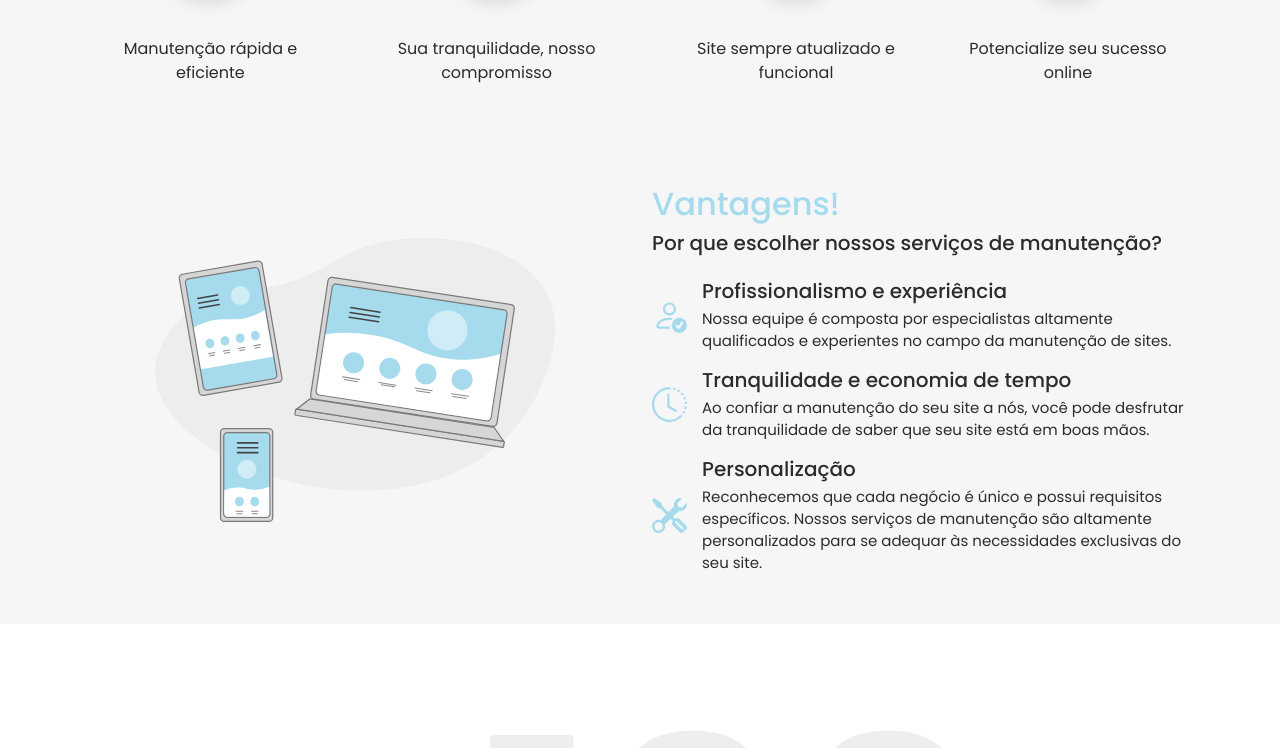
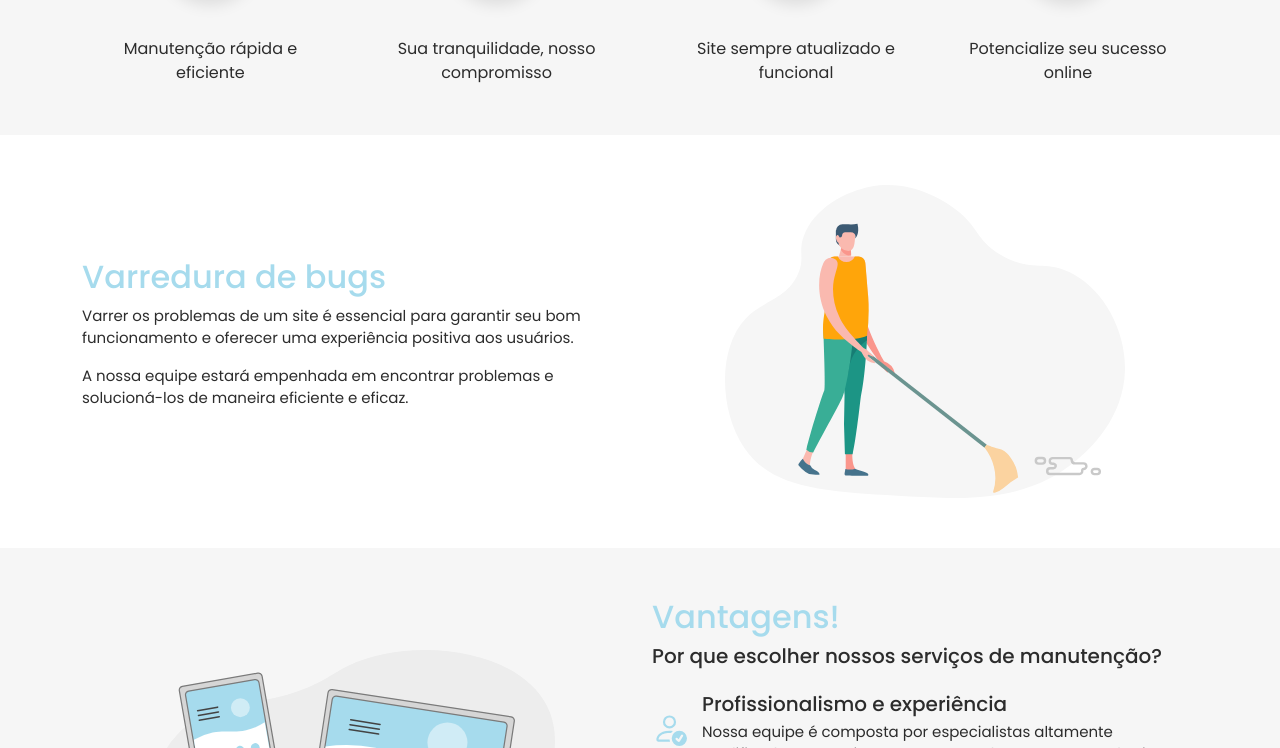
Before and after one commit to Vinicius064/enly, a plain HTML site: page index.html in a window 1280 px wide. Shown: the part 753-1501 px from the top of the page. Drawn offline with nearby package versions, Linux system fonts and the light colour scheme.

Commit message:
Add files via upload

```diff
--- a/css/style.css
+++ b/css/style.css
@@ -240,6 +240,17 @@ header.bg nav ul li a::after{
 }
 #passos .passos .passo > div svg{
     color: #fff;
+}
+
+#varredura{
+    padding: var(--height-nav) 0;
+}
+#varredura h2{
+    color: var(--color-primary);
+}
+#varredura img{
+    max-width: 400px;
+    margin: 0 auto;
 }
 
 #vantagens{
--- a/index.html
+++ b/index.html
@@ -92,16 +92,20 @@
                     </div>
                 </div>
             </section>
-            <!--<section id="varredura">
+            <section id="varredura">
                 <div class="container">
                     <div class="row">
                         <div class="col-lg-6">
                             <h2>Varredura de bugs</h2>
+                            <p>Varrer os problemas de um site é essencial para garantir seu bom funcionamento e oferecer uma experiência positiva aos usuários.</p>
+                            <p>A nossa equipe estará empenhada em encontrar problemas e solucioná-los de maneira eficiente e eficaz.</p>
                         </div>
-                        <div class="col-lg-6"></div>
+                        <div class="col-lg-6">
+                            <img src="imgs/varredura.svg">
+                        </div>
                     </div>
                 </div>
-            </section>-->
+            </section>
             </section>
             <section id="vantagens">
                 <div class="container">
```
Also changed, not shown: imgs/varredura.svg (added).
